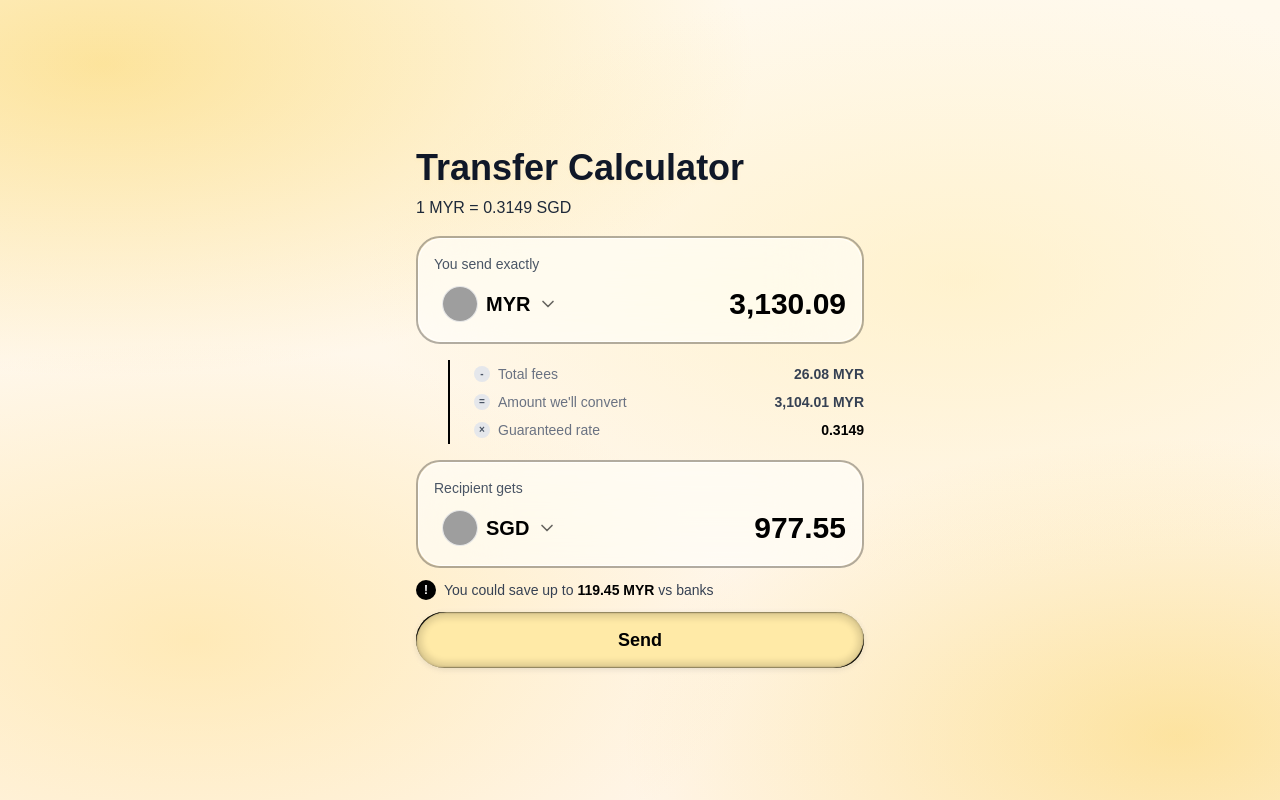
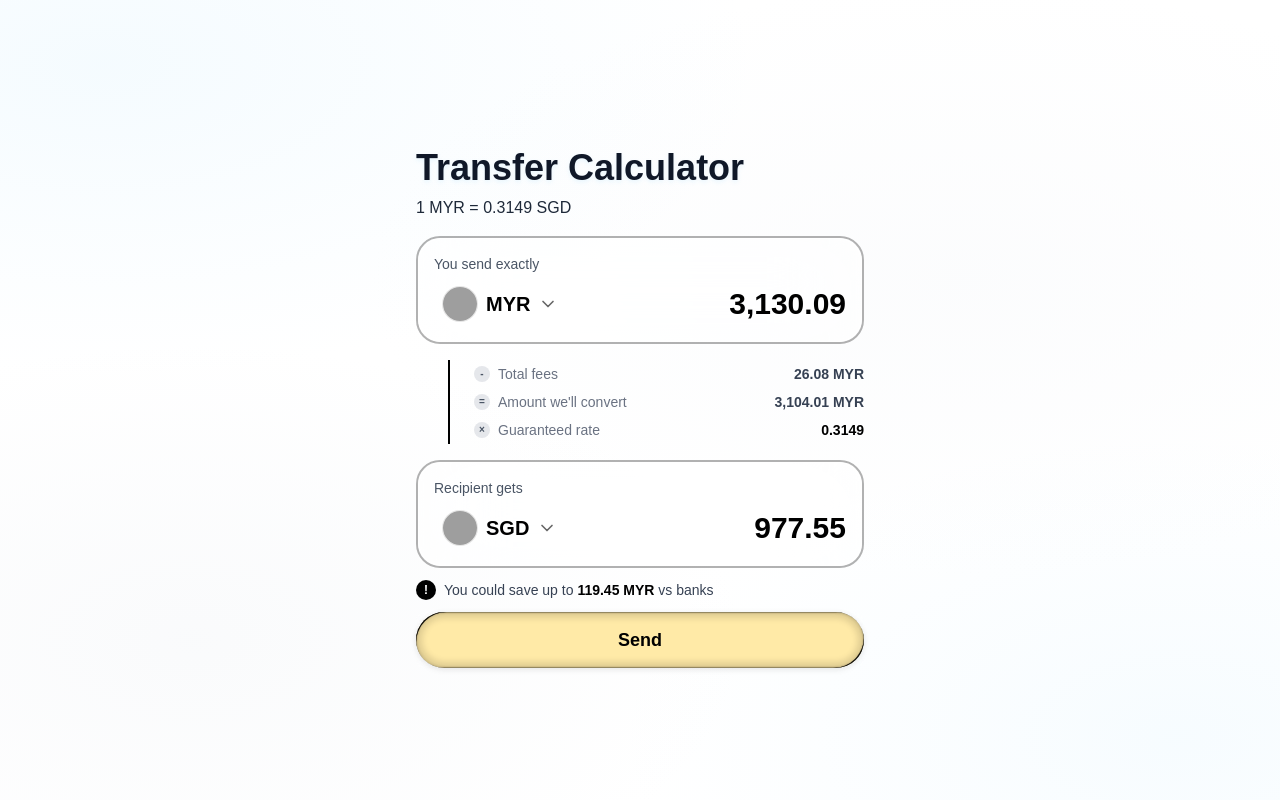
Before and after one commit to derek2403/currency-exchange-box, a Next.js app: page / in a window 1280 px wide. Built offline with nearby package versions, Linux system fonts and the light colour scheme; grey boxes are pictures that could not be loaded.

Commit message:
change to white bg

```diff
--- a/components/ui/background-gradient-glow.jsx
+++ b/components/ui/background-gradient-glow.jsx
@@ -16,11 +16,11 @@ export const BackgroundGradientGlow = ({ children, className, variant = "aurora"
     },
     goldenGlow: {
       background: `
-        radial-gradient(ellipse 85% 65% at 8% 8%, rgba(248, 188, 6, 0.35), transparent 60%),
-        radial-gradient(ellipse 75% 60% at 75% 35%, rgba(255, 235, 170, 0.45), transparent 62%),
-        radial-gradient(ellipse 70% 60% at 15% 80%, rgba(255, 214, 102, 0.38), transparent 62%),
-        radial-gradient(ellipse 70% 60% at 92% 92%, rgba(248, 188, 6, 0.32), transparent 62%),
-        linear-gradient(180deg, #FFF9ED 0%, #FFF5E8 100%)
+        radial-gradient(ellipse 85% 65% at 8% 8%, rgba(186, 230, 253, 0.15), transparent 60%),
+        radial-gradient(ellipse 75% 60% at 75% 35%, rgba(226, 232, 240, 0.12), transparent 62%),
+        radial-gradient(ellipse 70% 60% at 15% 80%, rgba(203, 213, 225, 0.10), transparent 62%),
+        radial-gradient(ellipse 70% 60% at 92% 92%, rgba(186, 230, 253, 0.12), transparent 62%),
+        linear-gradient(180deg, #ffffff 0%, #ffffff 100%)
       `,
     },
   };
--- a/pages/index.js
+++ b/pages/index.js
@@ -64,7 +64,7 @@ export default function TransferPage() {
         <GlassFilter />
         <div className="flex items-center justify-center w-full h-full p-4 pt-8 relative z-10">
           <div className="w-full max-w-md relative z-10">
-            <h1 className="text-4xl font-bold text-gray-900 mb-2" style={{ textShadow: '0 2px 4px rgba(248, 188, 6, 0.05)' }}>Transfer Calculator</h1>
+            <h1 className="text-4xl font-bold text-gray-900 mb-2" style={{ textShadow: '0 2px 4px rgba(186, 230, 253, 0.3)' }}>Transfer Calculator</h1>
 
             {/* Exchange Rate Display */}
             <div className="mb-4 text-gray-800 font-medium">
@@ -75,7 +75,7 @@ export default function TransferPage() {
             <div className="relative space-y-4">
               {/* From Input */}
               <div className="space-y-2">
-                <GlassEffect className="rounded-3xl p-4 group focus-within:ring-2 focus-within:ring-[#F8BC06]/50 transition-all border-2 border-black/30">
+                <GlassEffect className="rounded-3xl p-4 group focus-within:ring-2 focus-within:ring-sky-400/50 transition-all border-2 border-black/30">
                   <label className="text-sm font-medium text-gray-600 mb-2 block">You send exactly</label>
                   <div className="flex items-center justify-between">
                     <div className="flex items-center gap-2">
@@ -145,7 +145,7 @@ export default function TransferPage() {
 
               {/* To Input */}
               <div className="space-y-2">
-                <GlassEffect className="rounded-3xl p-4 group focus-within:ring-2 focus-within:ring-[#F8BC06]/50 transition-all border-2 border-black/30">
+                <GlassEffect className="rounded-3xl p-4 group focus-within:ring-2 focus-within:ring-sky-400/50 transition-all border-2 border-black/30">
                   <label className="text-sm font-medium text-gray-600 mb-2 block">Recipient gets</label>
                   <div className="flex items-center justify-between">
                     <div className="flex items-center gap-2">
--- a/styles/globals.css
+++ b/styles/globals.css
@@ -251,10 +251,10 @@ body {
 }
 
 .glass {
-  background: rgba(253, 248, 230, 0.6);
+  background: rgba(243, 245, 247, 0.6);
   backdrop-filter: blur(32px);
   -webkit-backdrop-filter: blur(32px);
-  border: 1px solid #F8BC06;
+  border: 1px solid rgba(186, 230, 253, 0.5);
   box-shadow: 0 4px 30px rgba(0, 0, 0, 0.05);
 }
 
@@ -355,6 +355,6 @@ body {
   border: 1px solid rgba(255, 255, 255, 0.4);
   box-shadow:
     0 8px 32px rgba(0, 0, 0, 0.08),
-    0 2px 8px rgba(248, 188, 6, 0.05),
+    0 2px 8px rgba(186, 230, 253, 0.3),
     inset 0 1px 1px rgba(255, 255, 255, 0.8);
 }
```
